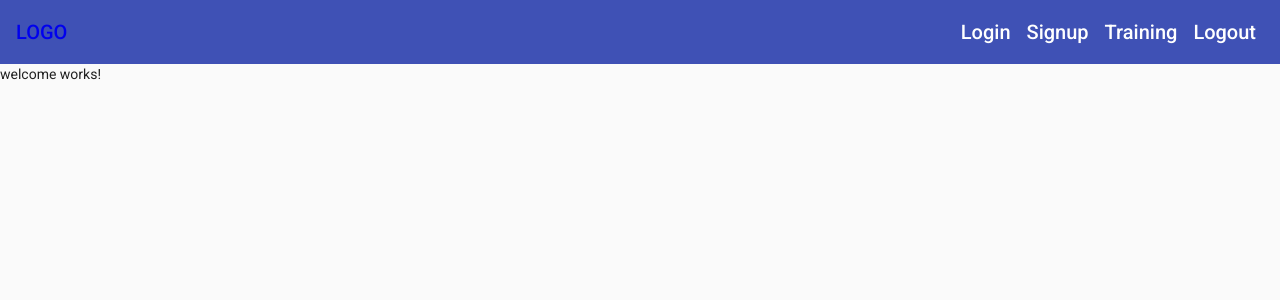
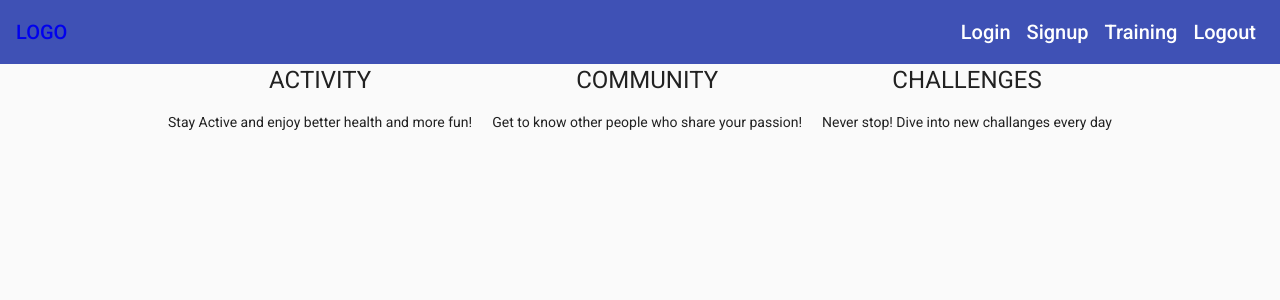
Before and after one commit to Mahmoudatia/sixpacks, an Angular app: page / in a window 1280 px wide. Shown: the top 300 px of the page. Built offline with nearby package versions, Linux system fonts and the light colour scheme.

Commit message:
Theme welcome component

```diff
--- a/src/app/welcome/welcome.component.html
+++ b/src/app/welcome/welcome.component.html
@@ -1 +1,14 @@
-<p>welcome works!</p>
+<div class="welcome" fxLayout="column" fxLayout.gt-md="row" fxLayoutGap.gt-md="20px" fxLayoutAlign.gt-md="center">
+  <section>
+    <h1>Activity</h1>
+    <p>Stay Active and enjoy better health and more fun!</p>
+  </section>
+  <section>
+    <h1>Community</h1>
+    <p>Get to know other people who share your passion!</p>
+  </section>
+  <section>
+    <h1>challenges</h1>
+    <p>Never stop! Dive into new challanges every day</p>
+  </section>
+</div>
--- a/src/app/welcome/welcome.component.scss
+++ b/src/app/welcome/welcome.component.scss
@@ -0,0 +1,10 @@
+.welcome {
+  section {
+    text-align: center;
+
+    h1 {
+      text-transform: uppercase;
+    }
+  }
+
+}
```
